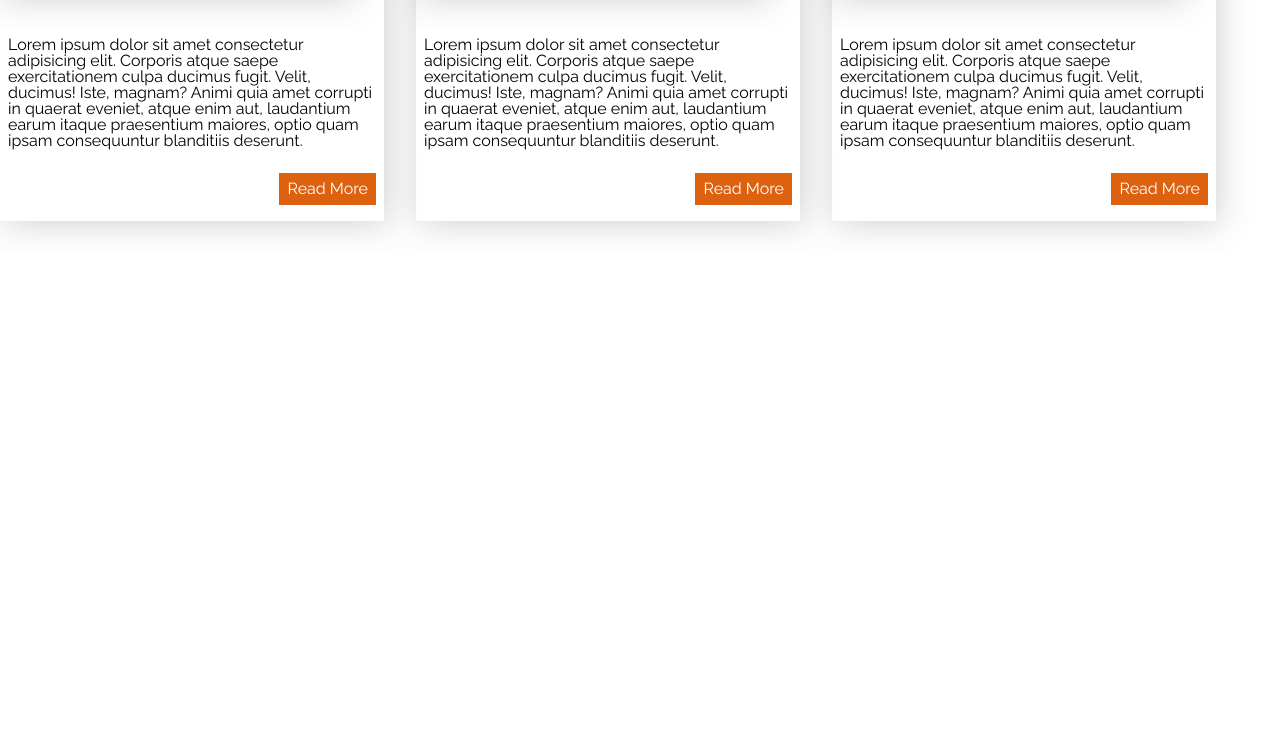
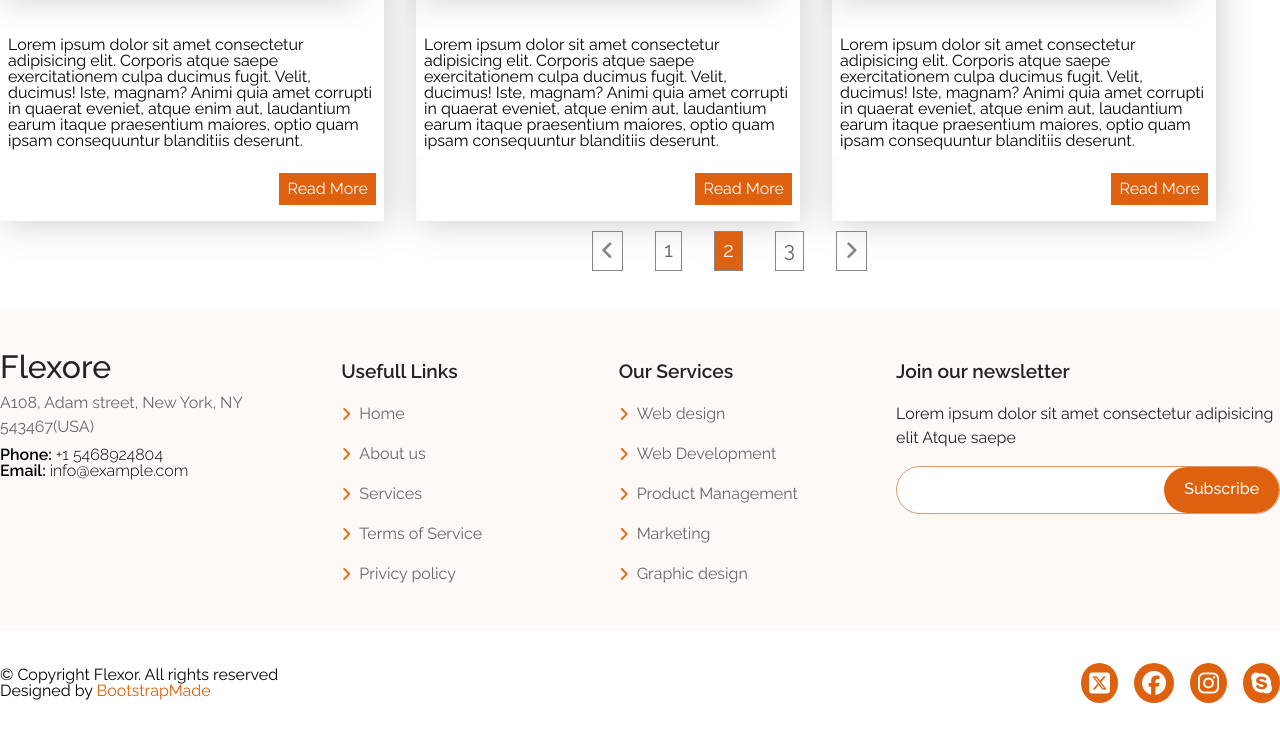
Before and after one commit to shubhamgiri70/Checkpoint4, a plain HTML site: page blog.html in a window 1280 px wide. Shown: the part 1289-2024 px from the top of the page. Before the commit the page ends 1542 px from the top, so only its background shows below. Drawn offline with Linux system fonts and the light colour scheme.

Commit message:
done with two pages of website

```diff
--- a/blog.html
+++ b/blog.html
@@ -241,5 +241,100 @@
         </article>
       </section>
     </main>
+    <!-- section pages -->
+    <section class="pages">
+      <div class="flex">
+        <span
+          ><i class="fa-solid fa-angle-left" style="color: #828487"></i
+        ></span>
+        <span>1</span>
+        <span class="active">2</span>
+        <span>3</span>
+        <span
+          ><i class="fa-solid fa-angle-right" style="color: #828487"></i
+        ></span>
+      </div>
+    </section>
+    <!-- Section (Newsletter) -->
+    <section class="newsletter-blog">
+      <article class="container padding flex justify-between item-baseline">
+        <div class="add flex20">
+          <h3>Flexore</h3>
+          <p>A108, Adam street, New York, NY 543467(USA)</p>
+          <span
+            >Phone: <small>+1 5468924804</small><br />Email:
+            <small>info@example.com</small></span
+          >
+        </div>
+        <div class="links-services flex15">
+          <h4>Usefull Links</h4>
+          <span class="flex item-center">
+            <i class="fa-solid fa-angle-right" style="color: #e17014"></i>
+            <small>Home</small>
+          </span>
+          <span class="flex item-center">
+            <i class="fa-solid fa-angle-right" style="color: #e17014"></i>
+            <small>About us</small>
+          </span>
+          <span class="flex item-center">
+            <i class="fa-solid fa-angle-right" style="color: #e17014"></i>
+            <small>Services</small>
+          </span>
+          <span class="flex item-center">
+            <i class="fa-solid fa-angle-right" style="color: #e17014"></i>
+            <small>Terms of Service</small>
+          </span>
+          <span class="flex item-center">
+            <i class="fa-solid fa-angle-right" style="color: #e17014"></i>
+            <small>Privicy policy</small>
+          </span>
+        </div>
+        <div class="links-services flex15">
+          <h4>Our Services</h4>
+          <span class="flex item-center">
+            <i class="fa-solid fa-angle-right" style="color: #e17014"></i>
+            <small>Web design</small>
+          </span>
+          <span class="flex item-center">
+            <i class="fa-solid fa-angle-right" style="color: #e17014"></i>
+            <small>Web Development</small>
+          </span>
+          <span class="flex item-center">
+            <i class="fa-solid fa-angle-right" style="color: #e17014"></i>
+            <small>Product Management</small>
+          </span>
+          <span class="flex item-center">
+            <i class="fa-solid fa-angle-right" style="color: #e17014"></i>
+            <small>Marketing</small>
+          </span>
+          <span class="flex item-center">
+            <i class="fa-solid fa-angle-right" style="color: #e17014"></i>
+            <small>Graphic design</small>
+          </span>
+        </div>
+        <div class="newsletter-btn flex30">
+          <h2>Join our newsletter</h2>
+          <p>
+            Lorem ipsum dolor sit amet consectetur adipisicing elit Atque saepe
+          </p>
+          <div class="subscribe flex ju"><a href="#">subscribe</a></div>
+        </div>
+      </article>
+    </section>
+      <!-- Footer -->
+      <footer class="footer-blog">
+        <div class="container padding flex justify-between item-center">
+          <div>
+            <p>&copy Copyright <small>Flexor</small>. All rights reserved</p>
+            <p>Designed by <small class="bootstrap">BootstrapMade</small></p>
+          </div>
+          <div class="socials flex item-center">
+            <a href="#"><i class="fa-brands fa-square-x-twitter"></i></a>
+            <a href="#"><i class="fa-brands fa-facebook"></i></a>
+            <a href="#"><i class="fa-brands fa-instagram"></i></a>
+            <a href="#"><i class="fa-brands fa-skype"></i></a>
+          </div>
+        </div>
+      </footer>
   </body>
 </html>
--- a/style.css
+++ b/style.css
@@ -1512,3 +1512,42 @@ input[type="submit"]:hover {
   padding: 0.5rem;
   margin: 0 0.5rem 1rem 0;
 }
+
+/* Section (pages) */
+
+.pages {
+  position: absolute;
+  top: 95rem;
+  left: 37rem;
+}
+
+.pages div span {
+  margin-right: 2rem;
+  border: 0.07rem solid rgb(136, 135, 135);
+  font-size: 1.3rem;
+  padding: 0.5rem;
+  color: #676464;
+}
+
+.pages div .active {
+  background-color: #dd610e;
+  color: #efeeee;
+}
+
+/* section newsletter-blog */
+
+.newsletter-blog {
+  width: 100%;
+  background-color: #fef9f7;
+  position: absolute;
+  top: 100rem;
+}
+
+/* Footer-blog */
+
+.footer-blog {
+  width: 100%;
+  background-color: #ffffff;
+  position: absolute;
+  top: 120rem;
+}
```
Also changed, not shown: index.html (+12 -12 lines).
